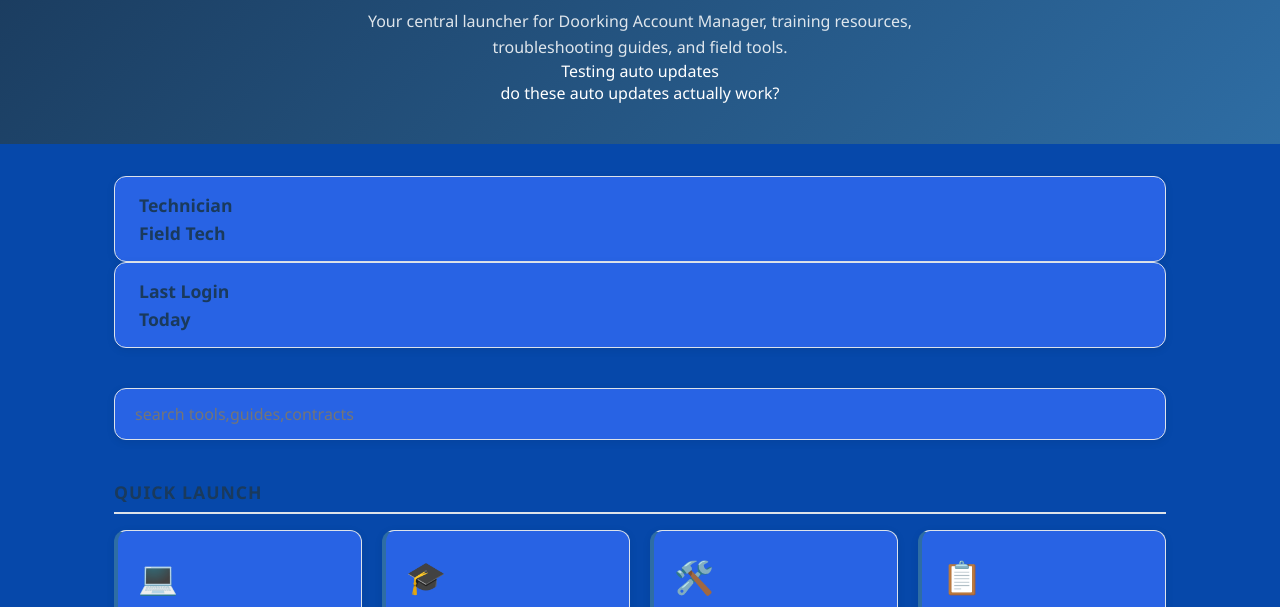
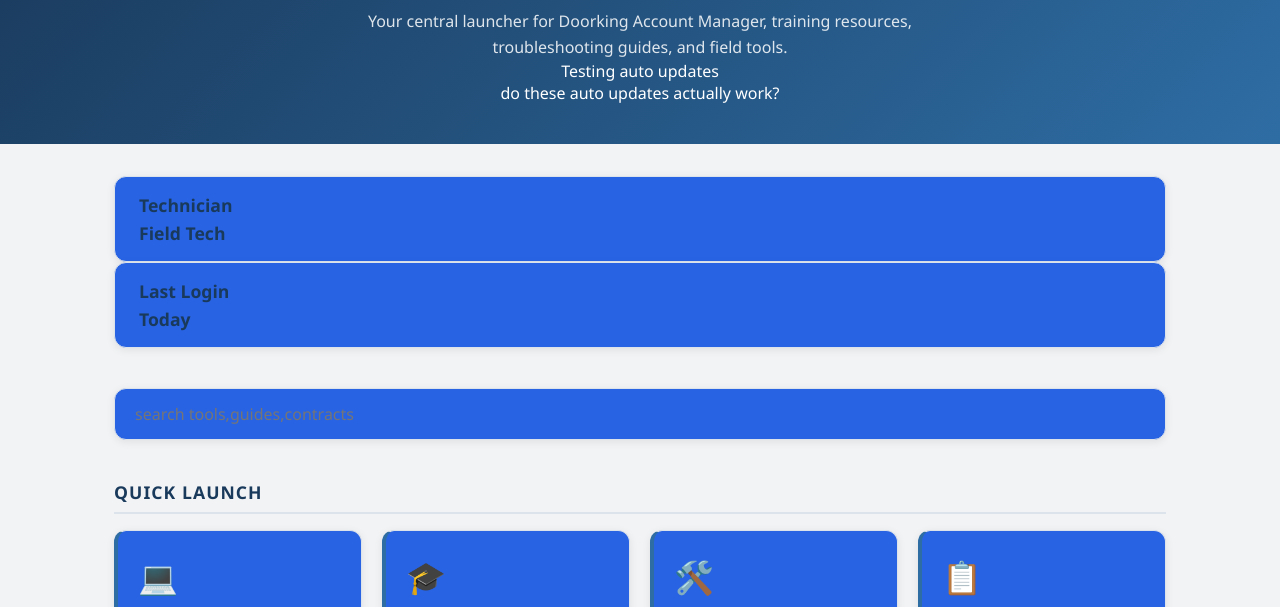
Before and after one commit to Westingo/metro-dashboard, an Electron app: page index.html in a window 1280 px wide. Shown: the part 145-752 px from the top of the page. Drawn offline with Linux system fonts and the light colour scheme.

Commit message:
Fix colors

```diff
--- a/package.json
+++ b/package.json
@@ -1,6 +1,6 @@
 {
   "name": "metro-dashboard",
-  "version": "1.1.3",
+  "version": "1.1.4",
   "description": "Metro Access Control - Doorking Operations Dashboard",
   "main": "main.js",
   "scripts": {
--- a/style.css
+++ b/style.css
@@ -5,7 +5,7 @@
     --color-primary: #1a3a5c;
     --color-accent: #2e6da4;
     --color-accent-light: #4a90d9;
-    --color-bg: #0648aa;
+    --color-bg: #f2f3f5;
     --color-surface: #2863e4;
     --color-text: #1e1e1e;
     --color-text-muted: #6b7280;
```
